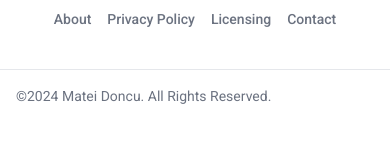
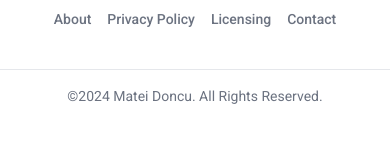
Before and after one commit to mateidoncu/dormlife, a Next.js app: page / in a window 390 px wide. Shown: the part 687-830 px from the top of the page. Built offline with nearby package versions, Linux system fonts and the light colour scheme; no server answers.

Commit message:
fixed footer text to be displayed on center on small devices

```diff
--- a/src/components/Footer/Footer.tsx
+++ b/src/components/Footer/Footer.tsx
@@ -20,7 +20,7 @@
           </div>
         </div>
         <hr className="w-full border-gray-200 dark:border-gray-700" />
-        <div className="w-full max-w-screen-xl mx-auto p-4 md:py-8">
+        <div className="w-full max-w-screen-xl mx-auto p-4 md:py-8 flex justify-center">
           <span className="block text-sm text-gray-500 sm:text-center dark:text-gray-400">©2024 Matei Doncu. All Rights Reserved.</span>
         </div>
       </footer>
```
